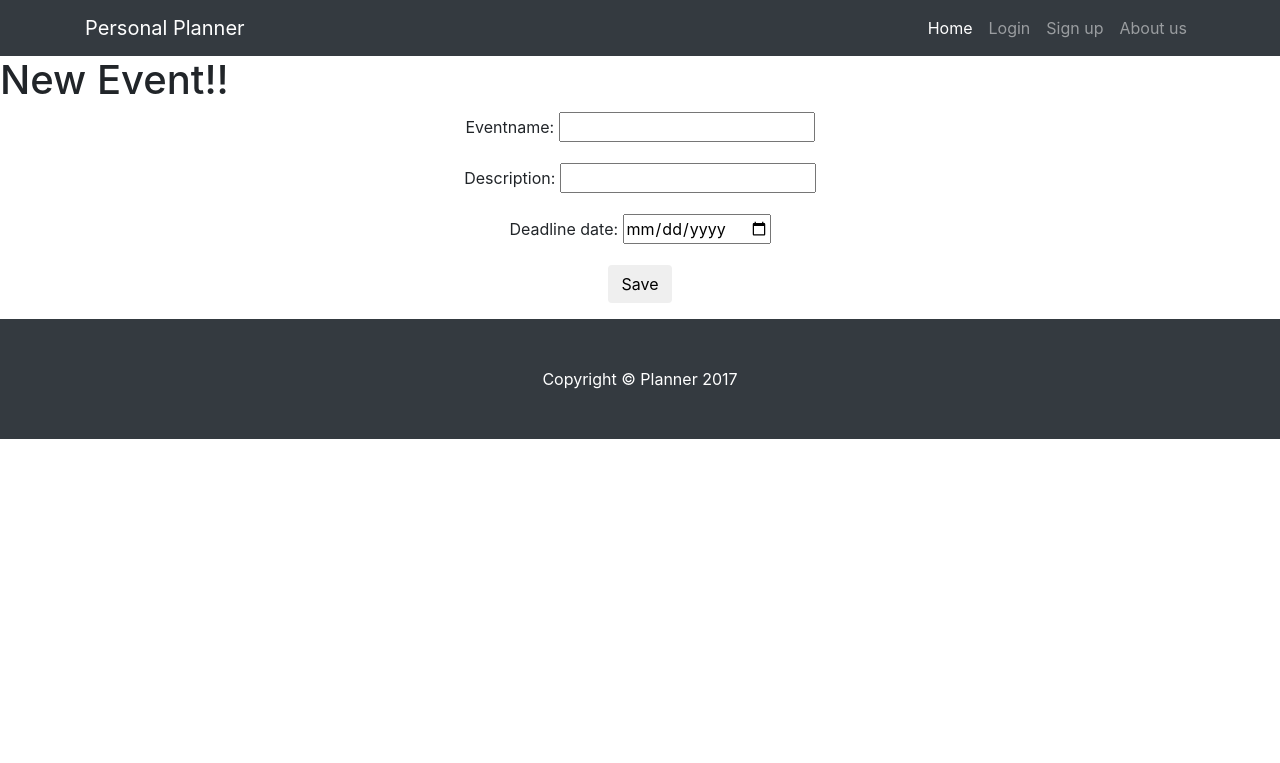
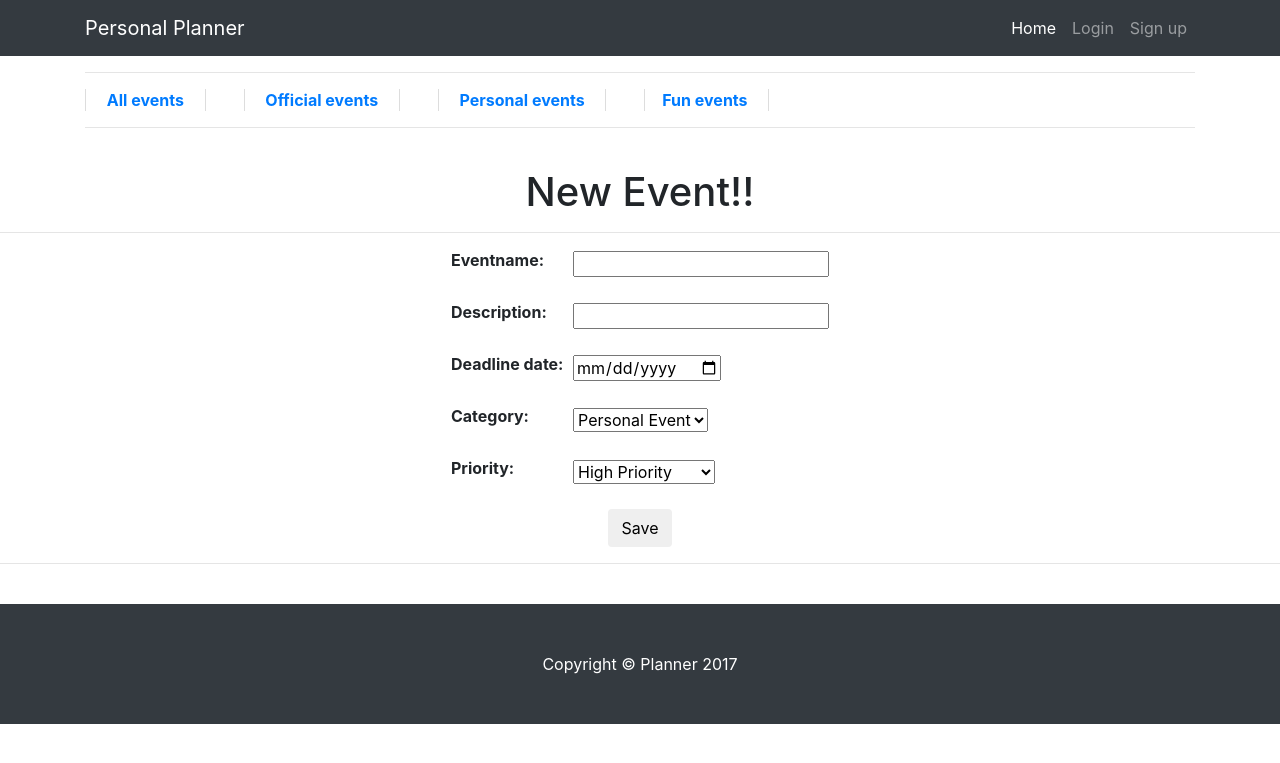
Before and after one commit to ShubhangiSk/Planner-Website, a Django app: page /event/new/ in a window 1280 px wide. Shown: the top 763 px of the page. Run offline with Django 3.2, Linux system fonts and the light colour scheme; lists and menus that the app fills with data are empty; some libraries are stand-ins or nearby versions.

Commit message:
Final Website!!!

```diff
--- a/planner/forms.py
+++ b/planner/forms.py
@@ -27,4 +27,4 @@ class EventForm(forms.ModelForm):
             'description' : forms.TextInput(attrs={'class': 'input-mini'}),
             'deadline_date':forms.DateTimeInput(attrs={'type': 'date'})
         }
-        fields=('eventname','description','deadline_date')
+        fields=('eventname','description','deadline_date','category','priority')
--- a/planner/models.py
+++ b/planner/models.py
@@ -11,6 +11,10 @@ class Event(models.Model):
     created_date=models.DateTimeField(default=timezone.now)
     starting_date=models.DateTimeField(default=timezone.now)
     deadline_date=models.DateTimeField()
+    category_choices=(('official_event','Official Event'),('personal_event','Personal Event'),('fun_event','Fun Event'))
+    priority_choices=((1, 'High Priority'),(2,'Medium Priority'),(3,'Low Priority'))
+    category=models.CharField(max_length=20,choices=category_choices, default='personal_event')
+    priority=models.IntegerField(choices=priority_choices,default=1)
     event_completed=models.BooleanField(default=False)
 
     def create(self):
@@ -37,7 +41,34 @@ class Event(models.Model):
             if(minutes<0):
                 minutes=0
 
-            return "You have "+str(b.days)+" days "+str(b.seconds//3600)+" hours "+str((b.seconds//60)%60)+" minutes remaining! Hurry up!!"
+            return "You have "+str(b.days)+" days "+str(b.seconds//3600)+" hours "+str((b.seconds//60)%60)+" minutes remaining."
+
+
+    def get_category(self):
+        if self.category=="official_event":
+            return "This is an Official event"
+        elif self.category=="personal_event":
+            return "This is a personal event"
+        else:
+            return "Yayy! This is a fun event"
+
+    def get_priority(self):
+        if self.priority==1:
+            return "HIGH priority"
+        elif self.priority==2:
+            return "MEDIUM priority"
+        else:
+            return "LOW priority"
+
+    def get_color(self):
+        if self.priority==1:
+            return "red"
+        elif self.priority==2:
+            return "blue"
+        elif self.category=="fun_event":
+            return "hotpink"
+        else:
+            return "green"
 
     def __str__(self):
         return self.eventname
--- a/planner/templates/planner/add_new_event.html
+++ b/planner/templates/planner/add_new_event.html
@@ -3,13 +3,42 @@
 {% block content %}
 <html>
 <body>
-    <h1>New Event!!</h1>
+    <div class="container">
+	  <hr>
+<table >
+	<tr>
+	<th style="border-left: 1px solid #ddd; border-right: 1px solid #ddd"><a href="/">&emsp; All events &emsp;</a></th>
+	<th style="border-right: 1px solid #ddd">&emsp; &emsp;</th>
+    <th style="border-left: 1px solid #ddd; border-right: 1px solid #ddd" ><a href="{% url 'official_events' %}">&emsp; Official events &emsp;</a></th>
+	<th style="border-right: 1px solid #ddd">&emsp; &emsp;</th>
+    <th style="border-left: 1px solid #ddd; border-right: 1px solid #ddd" ><a href="{% url 'personal_events' %}">&emsp; Personal events &emsp;</a></th>
+	<th style="border-right: 1px solid #ddd">&emsp; &emsp;</th>
+    <th style="border-left: 1px solid #ddd; border-right: 1px solid #ddd"><a href="{% url 'fun_events' %}">&emsp;Fun events &emsp;</a></th>
+  </tr>
+ </table>
+ <hr>
+  </div>
 	<center>
+	<br>
+	<h1>New Event!!</h1>
+
+	<hr>
     <form method="POST" class="event-form">{% csrf_token %}
-        {{ form.as_p }}
+	<table>
+        {% for field in form %}
+		<tr><th>{{field.label_tag}} &nbsp;</th>
+		<td>{{field}}</td>
+		</tr>
+		<tr><th>&emsp;</th><td>&emsp;</td></tr>
+		{% endfor %}
+		</table>
+
         <button type="submit" class="save btn btn-default">Save</button>
     </form>
 	</center>
+	<hr>
+	<br>
+
 {% endblock %}
 </body>
 </html>
--- a/planner/templates/planner/base.html
+++ b/planner/templates/planner/base.html
@@ -23,6 +23,7 @@
       <div class="container">
 	  {% if user.is_authenticated %}
         <a class="navbar-brand" href="/">{{ user.username }}'s Planner!!</a>
+
         <button class="navbar-toggler" type="button" data-toggle="collapse" data-target="#navbarResponsive" aria-controls="navbarResponsive" aria-expanded="false" aria-label="Toggle navigation">
           <span class="navbar-toggler-icon"></span>
         </button>
@@ -39,9 +40,7 @@
             <li class="nav-item">
               <a class="nav-link" href="{% url 'event_new' %}">New Event</a>
             </li>
-            <li class="nav-item">
-              <a class="nav-link" href="#">About us</a>
-            </li>
+
           </ul>
         </div>
 		</div>
@@ -65,9 +64,7 @@
 			 <li class="nav-item">
               <a class="nav-link" href="{% url 'sign_up' %}">Sign up</a>
             </li>
-            <li class="nav-item">
-              <a class="nav-link" href="#">About us</a>
-            </li>
+
           </ul>
         </div>
 		</div>
--- a/planner/urls.py
+++ b/planner/urls.py
@@ -7,5 +7,9 @@ urlpatterns = [
     url(r'^sign_?up/?$',views.sign_up, name='sign_up'),
     url(r'^event/new/$', views.event_new, name='event_new'),
      url(r'^event/(?P<pk>\d+)/edit/$', views.event_edit, name='event_edit'),
+    url(r'^event/(?P<pk>\d+)/delete/$', views.event_delete, name='event_delete'),
     url(r'^event/(?P<pk>\d+)/$', views.event_detail, name='event_detail'),
+    url(r'^official_events/?$',views.official_events, name='official_events'),
+    url(r'^personal_events/?$',views.personal_events, name='personal_events'),
+    url(r'^fun_events/?$',views.fun_events, name='fun_events'),
 ]
--- a/planner/views.py
+++ b/planner/views.py
@@ -5,6 +5,7 @@ from .forms import SignUpForm
 from .forms import EventForm
 from django.utils import timezone
 from django.contrib import admin
+from django.contrib.auth.models import User
 from django.contrib.auth.decorators import login_required
 import datetime
 # Create your views here.
@@ -28,6 +29,25 @@ def event_new(request):
         form = EventForm()
     return render(request, 'planner/add_new_event.html', {'form': form})
 
+
+def  official_events(request):
+    events=Event.objects.filter(username=request.user, category="official_event").order_by('priority')
+    return render(request, 'planner/login_page.html', {'events':events})
+
+def  personal_events(request):
+    events=Event.objects.filter(username=request.user, category="personal_event").order_by('priority')
+    return render(request, 'planner/login_page.html', {'events':events})
+
+def  fun_events(request):
+    events=Event.objects.filter(username=request.user, category="fun_event").order_by('priority')
+    return render(request, 'planner/login_page.html', {'events':events})
+
+def event_delete(request,pk):
+    event = get_object_or_404(Event, pk=pk)
+    event.delete()
+    events=Event.objects.filter(username=request.user)
+    return render(request, 'planner/login_page.html', {'events':events})
+
 def event_edit(request, pk):
     event = get_object_or_404(Event, pk=pk)
     if request.method == "POST":
@@ -45,9 +65,15 @@ def event_edit(request, pk):
 
 def login_page(request):
     if request.user.is_anonymous():
-        events=Event.objects.filter(eventname__contains="Python")
+        uname=User.objects.get(username='sample')
+        events=Event.objects.filter(username=uname).order_by('priority')
     else:
-        events=Event.objects.filter(username=request.user)
+        events=Event.objects.filter(username=request.user).order_by('priority')
+        cnt=0
+        for e in events:
+          cnt=cnt+1
+        if(cnt==0):
+          return redirect('event_new')
     return render(request, 'planner/login_page.html', {'events':events})
 
 
```
Also changed, not shown: planner/templates/planner/event_detail.html (+34 -3 lines), planner/templates/planner/login_page.html (+56 -25 lines), planner/templates/planner/sign_up.html (+3 -4 lines), planner/templates/registration/login.html (+13 -4 lines), planner/migrations/0006_auto_20171129_1849.py (added).
